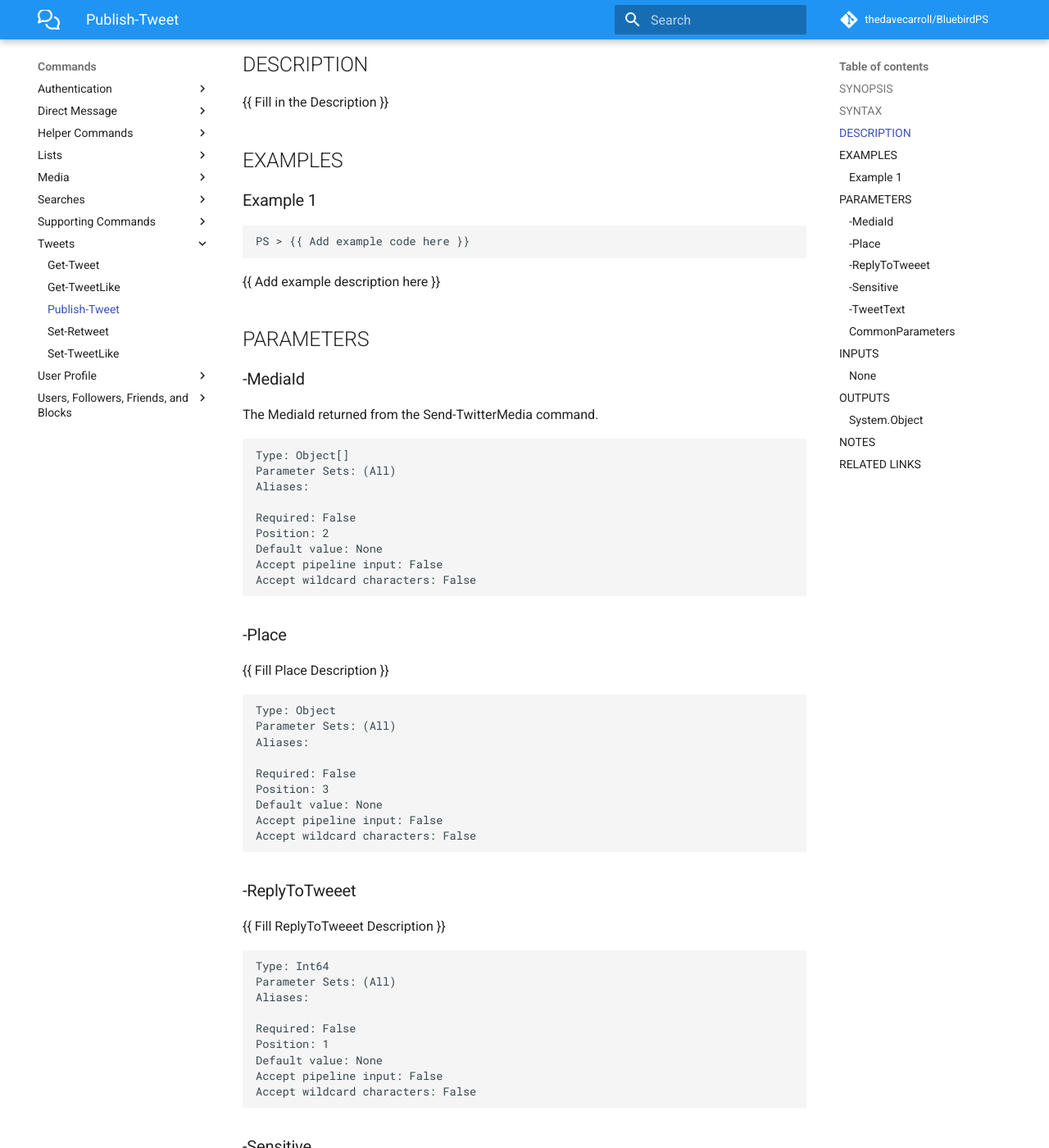
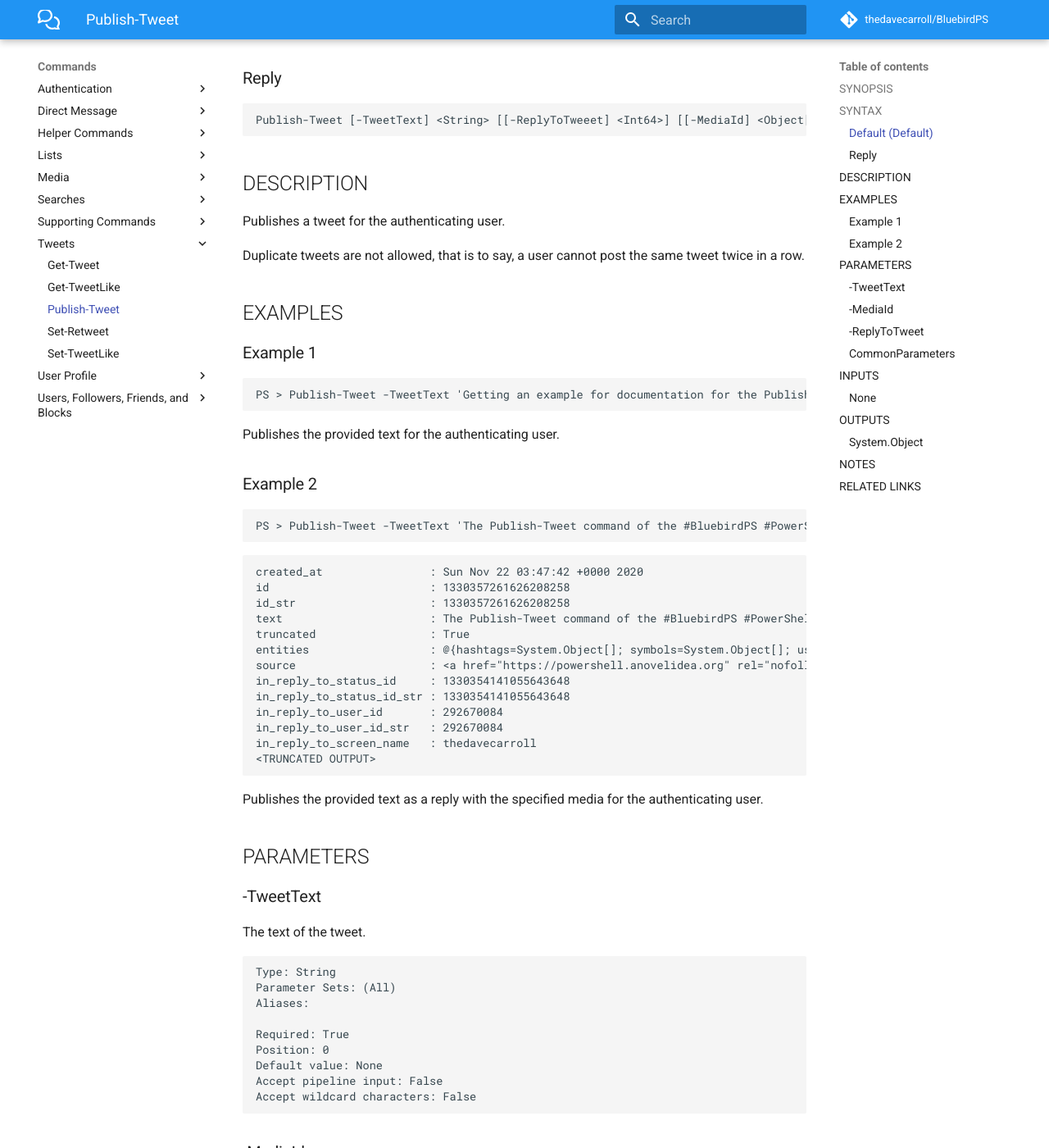
Before and after one commit to thedavecarroll/BluebirdPS, an MkDocs documentation site: the page built from docs/Tweets/Publish-Tweet.md, in a window 1280 px wide and 1400 px high, scrolled down 433 px. Shown: the whole window at 82% size. Built offline with MkDocs 1.6.1 and Material for MkDocs 9.7.7, drawn with Linux system fonts in a browser that asks for light colours; comment, search, counter and statistics services are not loaded; some of the changed text lies outside the part shown.

Commit message:
docs update

````diff
--- a/docs/Tweets/Publish-Tweet.md
+++ b/docs/Tweets/Publish-Tweet.md
@@ -8,28 +8,80 @@
 # Publish-Tweet
 
 ## SYNOPSIS
-{{ Fill in the Synopsis }}
+
+Publishes a tweet for the authenticating user.
 
 ## SYNTAX
 
+### Default (Default)
+
+```powershell
+Publish-Tweet [-TweetText] <String> [[-MediaId] <Object[]>] [<CommonParameters>]
 ```
-Publish-Tweet [-TweetText] <String> [[-ReplyToTweeet] <Int64>] [[-MediaId] <Object[]>] [-Sensitive]
- [[-Place] <Object>] [<CommonParameters>]
+
+### Reply
+
+```powershell
+Publish-Tweet [-TweetText] <String> [[-ReplyToTweeet] <Int64>] [[-MediaId] <Object[]>] [<CommonParameters>]
 ```
 
 ## DESCRIPTION
-{{ Fill in the Description }}
+
+Publishes a tweet for the authenticating user.
+
+Duplicate tweets are not allowed, that is to say, a user cannot post the same tweet twice in a row.
 
 ## EXAMPLES
 
 ### Example 1
+
 ```powershell
-PS > {{ Add example code here }}
+PS > Publish-Tweet -TweetText 'Getting an example for documentation for the Publish-Tweet command of the #BluebirdPS #PowerShell 7 module for Twitter.'
 ```
 
-{{ Add example description here }}
+Publishes the provided text for the authenticating user.
+
+### Example 2
+
+```powershell
+PS > Publish-Tweet -TweetText 'The Publish-Tweet command of the #BluebirdPS #PowerShell 7 module for Twitter can also reply to a tweet unless I have a silly typo in the definition. ¯\_(ツ)_/¯' -ReplyToTweet 1330354141055643648 -MediaId 1330355920799412226
+```
+
+```console
+created_at                : Sun Nov 22 03:47:42 +0000 2020
+id                        : 1330357261626208258
+id_str                    : 1330357261626208258
+text                      : The Publish-Tweet command of the #BluebirdPS #PowerShell 7 module for Twitter can also reply to a tweet unless I ha… https://t.co/Kz6qAA0fNb
+truncated                 : True
+entities                  : @{hashtags=System.Object[]; symbols=System.Object[]; user_mentions=System.Object[]; urls=System.Object[]}
+source                    : <a href="https://powershell.anovelidea.org" rel="nofollow">thedavecarrroll-tweets-with-pwsh</a>
+in_reply_to_status_id     : 1330354141055643648
+in_reply_to_status_id_str : 1330354141055643648
+in_reply_to_user_id       : 292670084
+in_reply_to_user_id_str   : 292670084
+in_reply_to_screen_name   : thedavecarroll
+<TRUNCATED OUTPUT>
+```
+
+Publishes the provided text as a reply with the specified media for the authenticating user.
 
 ## PARAMETERS
+
+### -TweetText
+
+The text of the tweet.
+
+```yaml
+Type: String
+Parameter Sets: (All)
+Aliases:
+
+Required: True
+Position: 0
+Default value: None
+Accept pipeline input: False
+Accept wildcard characters: False
+```
 
 ### -MediaId
 
@@ -47,61 +99,17 @@
 Accept wildcard characters: False
 ```
 
-### -Place
-{{ Fill Place Description }}
+### -ReplyToTweet
 
-```yaml
-Type: Object
-Parameter Sets: (All)
-Aliases:
-
-Required: False
-Position: 3
-Default value: None
-Accept pipeline input: False
-Accept wildcard characters: False
-```
-
-### -ReplyToTweeet
-{{ Fill ReplyToTweeet Description }}
+The id of an existing tweet to which the authenticating user wants to reply.
 
 ```yaml
 Type: Int64
-Parameter Sets: (All)
+Parameter Sets: Reply
 Aliases:
 
 Required: False
 Position: 1
-Default value: None
-Accept pipeline input: False
-Accept wildcard characters: False
-```
-
-### -Sensitive
-{{ Fill Sensitive Description }}
-
-```yaml
-Type: SwitchParameter
-Parameter Sets: (All)
-Aliases:
-
-Required: False
-Position: Named
-Default value: None
-Accept pipeline input: False
-Accept wildcard characters: False
-```
-
-### -TweetText
-{{ Fill TweetText Description }}
-
-```yaml
-Type: String
-Parameter Sets: (All)
-Aliases:
-
-Required: True
-Position: 0
 Default value: None
 Accept pipeline input: False
 Accept wildcard characters: False
@@ -124,3 +132,9 @@
 ## RELATED LINKS
 
 [Online Version](https://bluebirdps.anovelidea.org/en/latest/Tweets/Publish-Tweet)
+
+[Get-Tweet](https://bluebirdps.anovelidea.org/en/latest/Tweets/Get-Tweet)
+
+[Set-TweetLike](https://bluebirdps.anovelidea.org/en/latest/Tweets/Set-TweetLike)
+
+[API Documentation - POST statuses/update](https://developer.twitter.com/en/docs/twitter-api/v1/tweets/post-and-engage/api-reference/post-statuses-update)
````
Also changed, not shown: docs/Supporting Commands/Get-TwitterRateLimitStatus.md (+53 -6 lines), docs/User Profile/Get-TwitterUserProfileBanner.md (+28 -6 lines).
